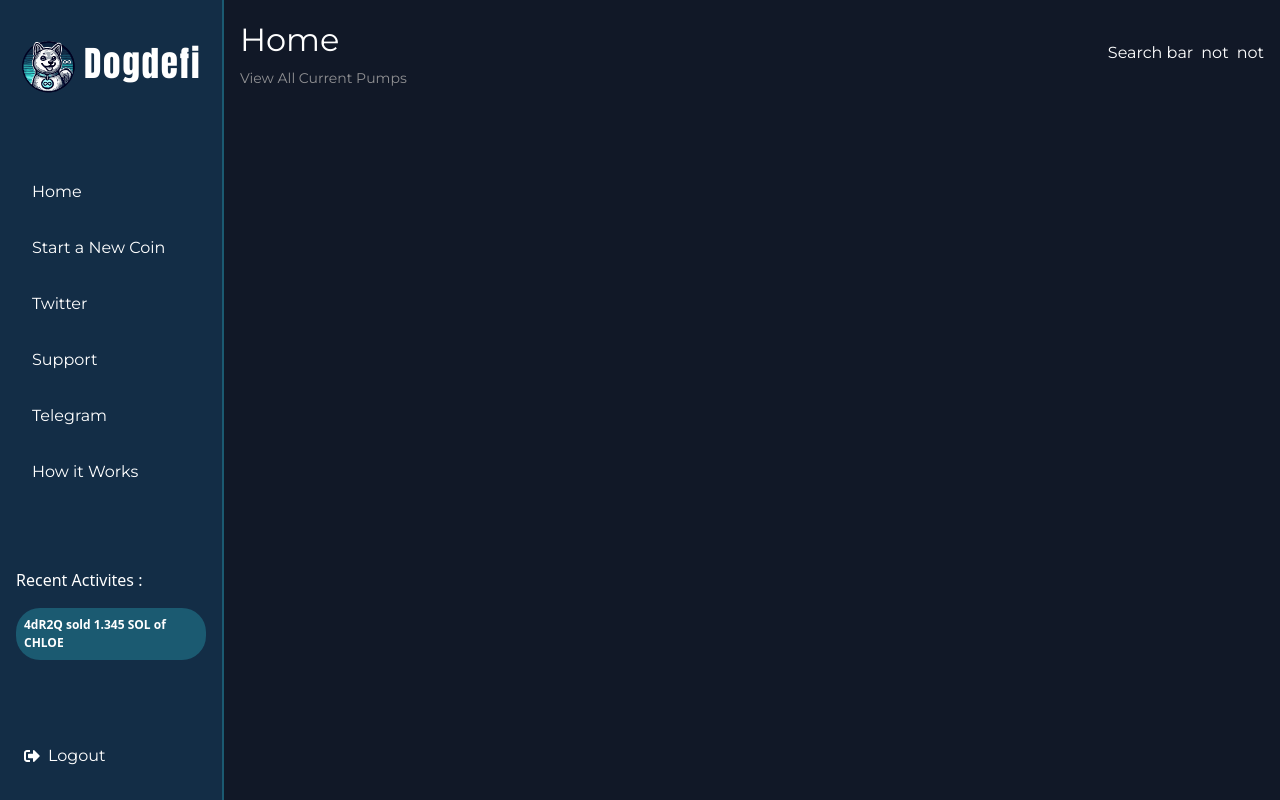
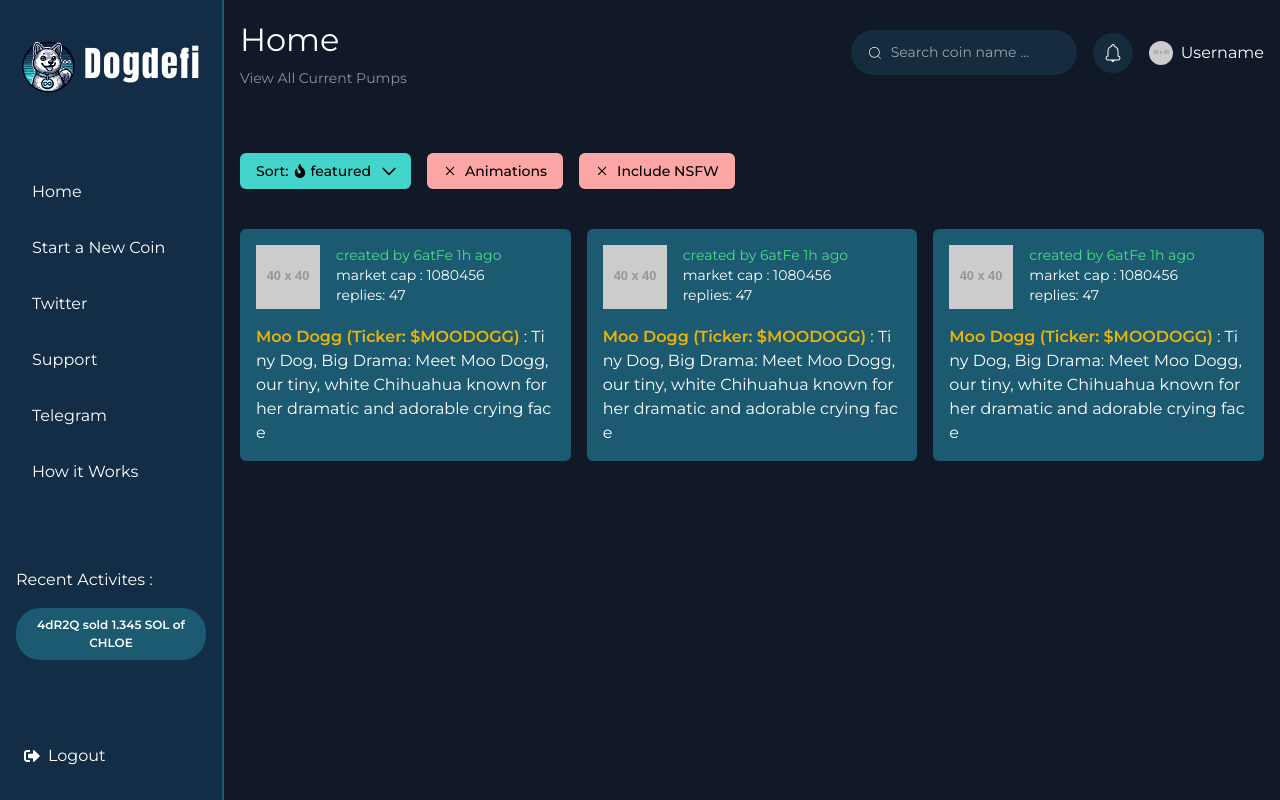
Before and after one commit to jahadtariq/Frontend, a React (Vite) app: page / in a window 1280 px wide. Built offline with nearby package versions, Linux system fonts and the light colour scheme.

Commit message:
Misc: Completed dashboard basic elements

```diff
--- a/src/components/ActivityNotification.tsx
+++ b/src/components/ActivityNotification.tsx
@@ -4,7 +4,7 @@ interface ActivityNotificationProps {
 
 const ActivityNotification: React.FC<ActivityNotificationProps> = ({ notification }) => {
   return (
-    <div className='bg-[#1b5a71] px-2 py-2 text-[12px] font-semibold rounded-3xl'>
+    <div className='bg-[#1b5a71] px-2 py-2 text-[12px] font-semibold rounded-3xl text-center'>
       {notification}
     </div>
   );
--- a/src/components/Header.tsx
+++ b/src/components/Header.tsx
@@ -1,4 +1,6 @@
 import React from 'react';
+import { CiSearch } from "react-icons/ci";
+import { CiBellOn } from "react-icons/ci";
 
 interface HeaderProps {
   title: string;
@@ -7,15 +9,31 @@ interface HeaderProps {
 
 const Header: React.FC<HeaderProps> = ({ title, subtitle }) => {
   return (
-    <div className="header font-Montserrat bg-dark text-white px-4 py-2 flex justify-between items-center pt-4">
+    <div className="header font-Montserrat bg-dark text-white px-4 py-2 flex justify-between items-center pt-4 mb-10">
       <div className='flex flex-col gap-1'>
         <h1 className='text-[32px]'>{title}</h1>
         <h1 className='text-[14px] text-[#909093]'>{subtitle}</h1>
       </div>
-      <div className='flex justify-center items-center gap-2'>
-        <div>Search bar</div>
-        <div>not</div>
-        <div>not</div>
+      <div className='flex justify-center items-center gap-4'>
+        <div className='px-4 py-3 flex justify-between items-center gap-2 bg-[#1b5a71]/30 rounded-3xl'>
+          <CiSearch />
+          <input type="text" placeholder="Search coin name ..." className='text-[14px] bg-transparent focus:outline-none hover:border-none selection:border-none border-none decoration-none'/>
+        </div>
+        <div className='bg-[#1b5a71]/30 rounded-3xl p-2 items-center justify-center'>
+          <CiBellOn className='w-6 h-6'/>
+        </div>
+        <div className='flex items-center'>
+          <div className="flex items-center space-x-2">
+            <img
+              src="https://via.placeholder.com/40"
+              alt="User"
+              className="rounded-full w-6 h-6"
+            />
+            <div className='flex flex-col gap-1 items-start justify-start'>
+              <p>Username</p>
+            </div>
+          </div>
+        </div>
       </div>
     </div>
   );
--- a/src/components/Layout.tsx
+++ b/src/components/Layout.tsx
@@ -10,12 +10,12 @@ interface LayoutProps {
 
 const Layout: React.FC<LayoutProps> = ({ children, pageTitle, pageSubTitle }) => {
   return (
-    <div className="flex h-screen">
+    <div className="flex h-screen w-full">
       {/* Sidebar */}
       <Sidebar />
 
       {/* Main content area */}
-      <div className="flex flex-col flex-grow bg-gray-900">
+      <div className="flex flex-col bg-gray-900 w-full">
         {/* Page header */}
         <Header title={pageTitle} subtitle={pageSubTitle}/>
 
--- /dev/null
+++ b/src/components/PumpCard.tsx
@@ -0,0 +1,39 @@
+import React from 'react';
+import { Link } from 'react-router-dom';
+
+interface PumpCardProps{
+    ticker: string;
+    name: string;
+    description: string;
+    image: string;
+    link: string;
+    time: string;
+    marketcap: number;
+    replies: number;
+}
+
+const PumpCard: React.FC<PumpCardProps> = ({ticker,name,description,image,link,time,marketcap,replies}) => {
+  return (
+    <Link to={link} className="bg-[#1b5a71] p-4 rounded-md text-white">
+      <div className="flex gap-4">
+        <img
+          src={image}
+          alt="Coin"
+          className="w-16 h-16"
+        />
+        <div>
+          <p className="text-sm text-green-400">created by 6atFe {time}</p>
+          <p className="text-sm">market cap : {marketcap}</p>
+          <p className="text-sm">replies: {replies}</p>
+        </div>
+      </div>
+      <div className="mt-4">
+        <p className="break-all">
+        <span className="text-yellow-500 font-semibold">{name} (Ticker: {ticker})</span> : {description}
+        </p>
+      </div>
+    </Link>
+  );
+};
+
+export default PumpCard;
--- a/src/components/Sidebar.tsx
+++ b/src/components/Sidebar.tsx
@@ -18,7 +18,7 @@ const Sidebar: React.FC = () => {
 
 
   return (
-    <div className="sidebar bg-[#132d46] text-white w-56 h-screen flex flex-col justify-between px-4 py-8 shadow-3xl shadow-[#49e9dd] border-r-2 border-[#1b5a71]">
+    <div className="sidebar bg-[#132d46] text-white min-w-56 h-screen flex flex-col justify-between px-4 py-8 shadow-3xl shadow-[#49e9dd] border-r-2 border-[#1b5a71] font-Montserrat">
       {/* Top section - Logo and company name */}
       <div className='flex gap-1 items-center'>
         <img src={logo} alt='' className='w-16 h-16'/>
--- /dev/null
+++ b/src/components/sortButton.tsx
@@ -0,0 +1,73 @@
+import React, { useState } from 'react';
+import { FaFire } from 'react-icons/fa'; // Icon for 'featured' (flame)
+
+const DropdownSort: React.FC = () => {
+  const [isOpen, setIsOpen] = useState(false);
+  const [selectedSort, setSelectedSort] = useState('featured');
+
+  const options = [
+    { label: 'featured', icon: <FaFire /> },
+    { label: 'bump order' },
+    { label: 'creation time' },
+    { label: 'last reply' },
+    { label: 'currently live' },
+    { label: 'market cap' },
+  ];
+
+  const handleSelect = (option: string) => {
+    setSelectedSort(option);
+    setIsOpen(false); // Close dropdown after selection
+  };
+
+  return (
+    <div className="relative inline-block text-left">
+      {/* Dropdown Button */}
+      <div>
+        <button
+          type="button"
+          onClick={() => setIsOpen(!isOpen)}
+          className="inline-flex justify-between items-center w-full rounded-md bg-[#49e9dd]/90 px-4 py-2 text-sm font-medium text-black shadow-sm hover:bg-[#49e9dd]/70 focus:outline-none"
+        >
+          <span className="flex items-center gap-1">
+            Sort: {selectedSort === 'featured' && <FaFire />} {selectedSort}
+          </span>
+          <svg
+            className="-mr-1 ml-2 h-5 w-5"
+            xmlns="http://www.w3.org/2000/svg"
+            fill="none"
+            viewBox="0 0 24 24"
+            stroke="currentColor"
+          >
+            <path
+              strokeLinecap="round"
+              strokeLinejoin="round"
+              strokeWidth={2}
+              d={isOpen ? 'M5 15l7-7 7 7' : 'M19 9l-7 7-7-7'}
+            />
+          </svg>
+        </button>
+      </div>
+
+      {/* Dropdown Menu */}
+      {isOpen && (
+        <div className="absolute mt-2 w-full rounded-md bg-green-300 shadow-lg">
+          <ul className="py-1 text-sm text-black">
+            {options.map((option) => (
+              <li
+                key={option.label}
+                className={`cursor-pointer hover:bg-green-400 px-4 py-2 flex items-center gap-2 ${
+                  selectedSort === option.label ? 'font-bold' : ''
+                }`}
+                onClick={() => handleSelect(option.label)}
+              >
+                {option.icon && option.icon} Sort: {option.label}
+              </li>
+            ))}
+          </ul>
+        </div>
+      )}
+    </div>
+  );
+};
+
+export default DropdownSort;
--- a/src/pages/Dashboard.tsx
+++ b/src/pages/Dashboard.tsx
@@ -1,11 +1,70 @@
-import React from 'react';
+import React, {useState} from 'react';
 import Layout from '../components/Layout';
+import DropdownSort from "../components/sortButton";
+
+import { RxCross2 } from "react-icons/rx";
+import {FaCheck } from "react-icons/fa";
+
+import PumpCard from '../components/PumpCard';
 
 const Dashboard: React.FC = () => {
+
+  const [toggleAnimations, setToggleAnimations] = useState(false);
+  const [toggleNSFW, setToggleNSFW] = useState(false);
+
   return (
     <Layout pageTitle="Home" pageSubTitle="View All Current Pumps">
-      <div className="text-white">
+      <div className="text-white font-Montserrat">
         {/* Add your dashboard content here */}
+        <div className='flex gap-4 justify-start items-center mb-10'>
+          <DropdownSort/>
+          <div className={`${toggleAnimations ? 'bg-green-300 hover:bg-green-400' : 'bg-red-300 hover:bg-red-400'} inline-flex justify-between items-center rounded-md px-4 py-2 text-sm font-medium text-black shadow-sm focus:outline-none gap-2 hover:cursor-pointer`} onClick={() => setToggleAnimations(!toggleAnimations)}>
+            {
+              toggleAnimations ? <FaCheck /> : <RxCross2  />
+            }
+            <p>Animations</p>
+          </div>
+          <div className={`${toggleNSFW ? 'bg-green-300 hover:bg-green-400' : 'bg-red-300 hover:bg-red-400'} inline-flex justify-between items-center rounded-md px-4 py-2 text-sm font-medium text-black shadow-sm focus:outline-none gap-2 hover:cursor-pointer`} onClick={() => setToggleNSFW(!toggleNSFW)}>
+            {
+              toggleNSFW ? <FaCheck /> : <RxCross2  />
+            }
+            <p>Include NSFW</p>
+          </div>
+        </div>
+
+        <div className='grid grid-cols-3 gap-4'>
+          <PumpCard
+            ticker='$MOODOGG'
+            name="Moo Dogg"
+            description='Tiny Dog, Big Drama: Meet Moo Dogg, our tiny, white Chihuahua known for her dramatic and adorable crying face'
+            image='https://via.placeholder.com/40'
+            marketcap={1080456}
+            replies={47}
+            time='1h ago'
+            link='/'
+          />
+          <PumpCard
+            ticker='$MOODOGG'
+            name="Moo Dogg"
+            description='Tiny Dog, Big Drama: Meet Moo Dogg, our tiny, white Chihuahua known for her dramatic and adorable crying face'
+            image='https://via.placeholder.com/40'
+            marketcap={1080456}
+            replies={47}
+            time='1h ago'
+            link='/'
+          />
+          <PumpCard
+            ticker='$MOODOGG'
+            name="Moo Dogg"
+            description='Tiny Dog, Big Drama: Meet Moo Dogg, our tiny, white Chihuahua known for her dramatic and adorable crying face'
+            image='https://via.placeholder.com/40'
+            marketcap={1080456}
+            replies={47}
+            time='1h ago'
+            link='/'
+          />
+        </div>
+
       </div>
     </Layout>
   );
```
